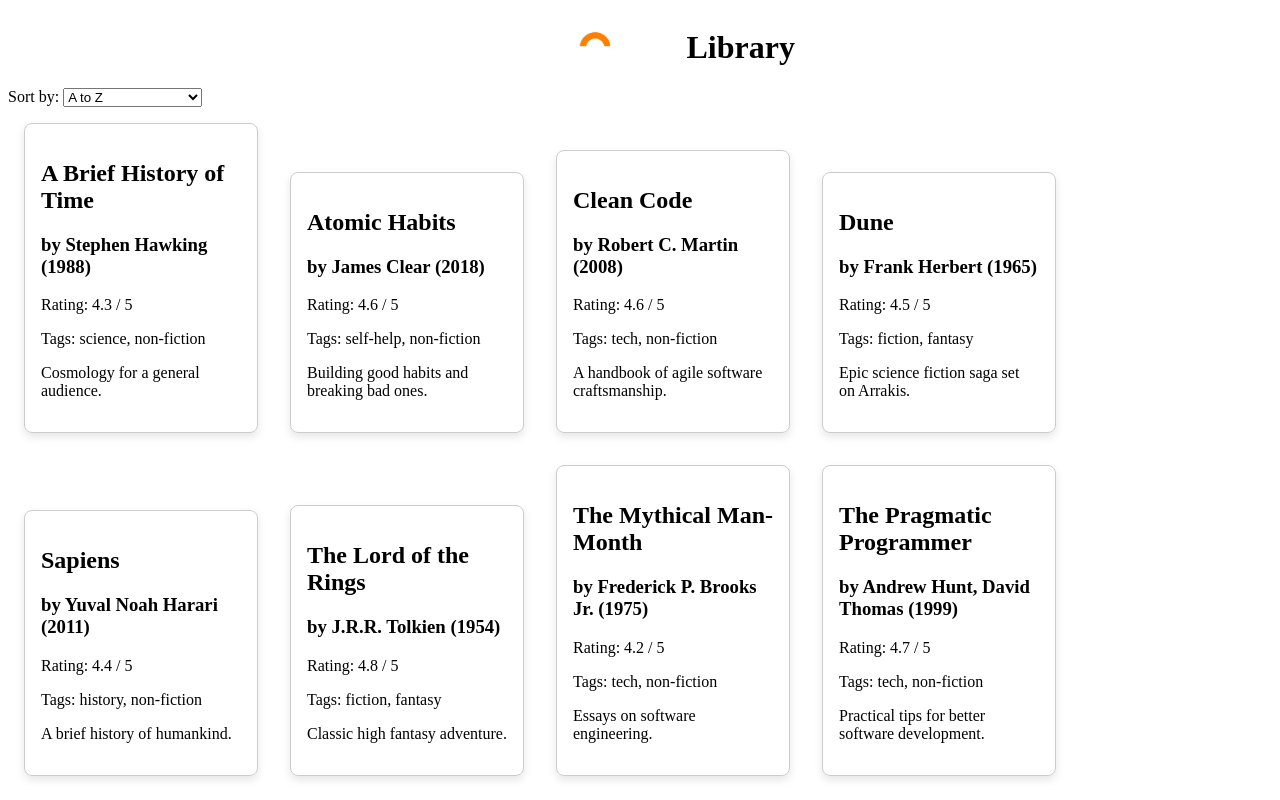
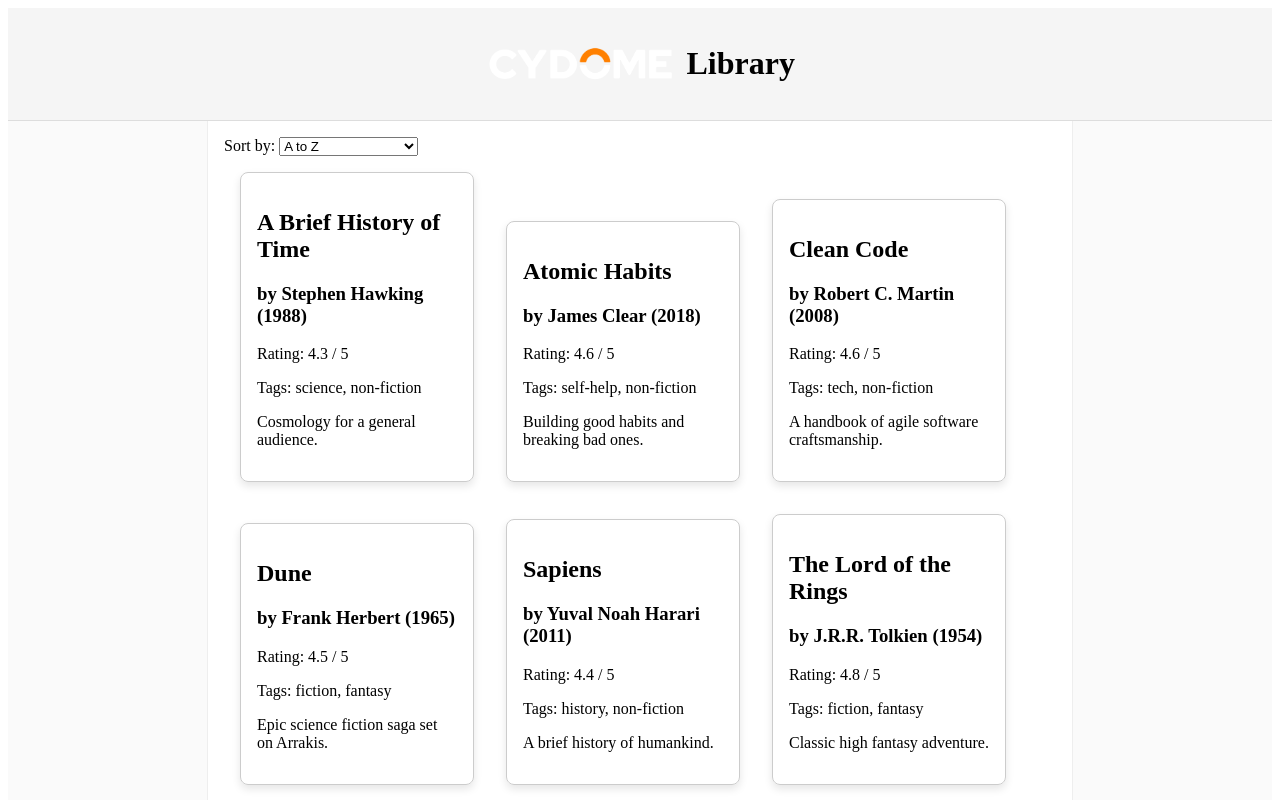
Before and after one commit to reuven-itzhakov/library-explorer, a React (Create React App) app: page / in a window 1280 px wide. Shown: the top 800 px of the page. Built offline with nearby package versions, Linux system fonts and the light colour scheme.

Commit message:
Refactor layout structure in App component; update CSS for grid areas and improve semantic HTML

```diff
--- a/src/App.tsx
+++ b/src/App.tsx
@@ -56,26 +56,26 @@
     return retBooks;
   }, [searchQuery, books, sortOption]);
 
-
-  // const firstBook: Book = b;
   return (
-    <>
   <div className="parent">
-      <div className="div1">
+    <header className="header">
       <img src="cydome_logo.png" alt="Cydome" className="logo"/>
       <h1>Library</h1>
-      </div>
-      <div className="div2">
+    </header>
+
+    <aside className="sidebar-left">
       {/* FilterOptions */}
-      </div>
-      <div className="div3">
+    </aside>
+
+    <main className="main-content">
       {/* SearchBar */}
       <SortOptions sortOption={sortOption} setSortOption={setSortOption} />
       <BookList books={filteredBooks} />
+    </main>
+
+    <aside className="sidebar-right">
+    </aside>
   </div>
-      <div className="div4"> </div>
-    </div>
-    </>
   );
 }
 
--- a/src/index.css
+++ b/src/index.css
@@ -1,39 +1,42 @@
-/* body {
-  margin: 0;
-  font-family: -apple-system, BlinkMacSystemFont, 'Segoe UI', 'Roboto', 'Oxygen',
-    'Ubuntu', 'Cantarell', 'Fira Sans', 'Droid Sans', 'Helvetica Neue',
-    sans-serif;
-  -webkit-font-smoothing: antialiased;
-  -moz-osx-font-smoothing: grayscale;
+.parent {
+  display: grid;
+  grid-template-columns: 200px 1fr 200px;
+  grid-template-rows: auto 1fr;
+  grid-template-areas:
+    "header header header"
+    "sidebar-left main sidebar-right";
+  gap: 0;
+  min-height: 100vh;
 }
 
-code {
-  font-family: source-code-pro, Menlo, Monaco, Consolas, 'Courier New',
-    monospace;
-} */
-
-.parent {
-grid-template-columns: repeat(5, 1fr);
-grid-template-rows: repeat(5, 1fr);
-grid-column-gap: 0px;
-grid-row-gap: 0px;
-}
-
-.div1 {
-  grid-area: 1 / 1 / 2 / 6;
+.header {
+  grid-area: header;
   display: flex;
   align-items: center;
   justify-content: center;
   gap: 10px;
+  padding: 16px;
+  background-color: #f5f5f5;
+  border-bottom: 1px solid #ddd;
 }
-.div2 {
-  grid-area: 2 / 1 / 6 / 2;
+
+.sidebar-left {
+  grid-area: sidebar-left;
+  padding: 16px;
+  background-color: #fafafa;
+  border-right: 1px solid #eee;
 }
-.div3 {
-  grid-area: 2 / 2 / 6 / 5;
+
+.main-content {
+  grid-area: main;
+  padding: 16px;
 }
-.div4 {
-  grid-area: 2 / 5 / 6 / 6;
+
+.sidebar-right {
+  grid-area: sidebar-right;
+  padding: 16px;
+  background-color: #fafafa;
+  border-left: 1px solid #eee;
 }
 
 .logo {
@@ -41,7 +44,7 @@
   width: auto;
 }
 
-.book-card{
+.book-card {
   display: inline-block;
   border: 1px solid #ccc;
   border-radius: 8px;
```
Lines whose indentation alone changed are shown as unchanged.
